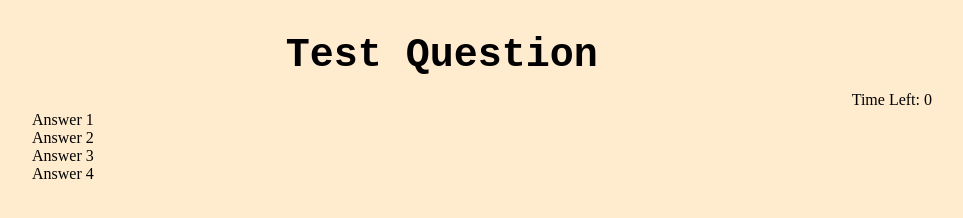
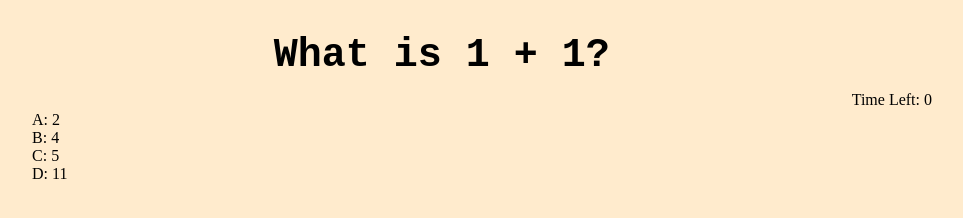
Before and after one commit to CommieDog/javascript-gauntlet, a plain HTML site: page quiz.html in a window 1280 px wide. Shown: the whole page, without its empty margins (158-1121 px from the left). Drawn offline with Linux system fonts and the light colour scheme.

Commit message:
Populate quiz question and choices dynamically by JavaScript

```diff
--- /dev/null
+++ b/assets/js/quiz.js
@@ -0,0 +1,25 @@
+const quizQuestionElement = document.querySelector("#quiz-question");
+const choiceAElement = document.querySelector("#choice-a-text");
+const choiceBElement = document.querySelector("#choice-b-text");
+const choiceCElement = document.querySelector("#choice-c-text");
+const choiceDElement = document.querySelector("#choice-d-text");
+
+const testQuestion = {
+    questionText: "What is 1 + 1?",
+    choiceA: "2",
+    choiceB: "4",
+    choiceC: "5",
+    choiceD: "11",
+    correctChoice: 0
+}
+
+loadTestQuestion();
+
+function loadTestQuestion()
+{
+    quizQuestionElement.textContent = testQuestion.questionText;
+    choiceAElement.textContent = testQuestion.choiceA;
+    choiceBElement.textContent = testQuestion.choiceB;
+    choiceCElement.textContent = testQuestion.choiceC;
+    choiceDElement.textContent = testQuestion.choiceD;
+}
--- a/quiz.html
+++ b/quiz.html
@@ -12,11 +12,12 @@
                 <span id="timer">Time Left: <span id="timer-value">0</span></span>
             </header>
             <main>
-                <div>Answer 1</div>
-                <div>Answer 2</div>
-                <div>Answer 3</div>
-                <div>Answer 4</div>
+                <div>A: <span id="choice-a-text"></span></div>
+                <div>B: <span id="choice-b-text"></span></div>
+                <div>C: <span id="choice-c-text"></span></div>
+                <div>D: <span id="choice-d-text"></span></div>
             </main>
         </section>
+        <script src="assets/js/quiz.js"></script>
     </body>
 </html>
```
